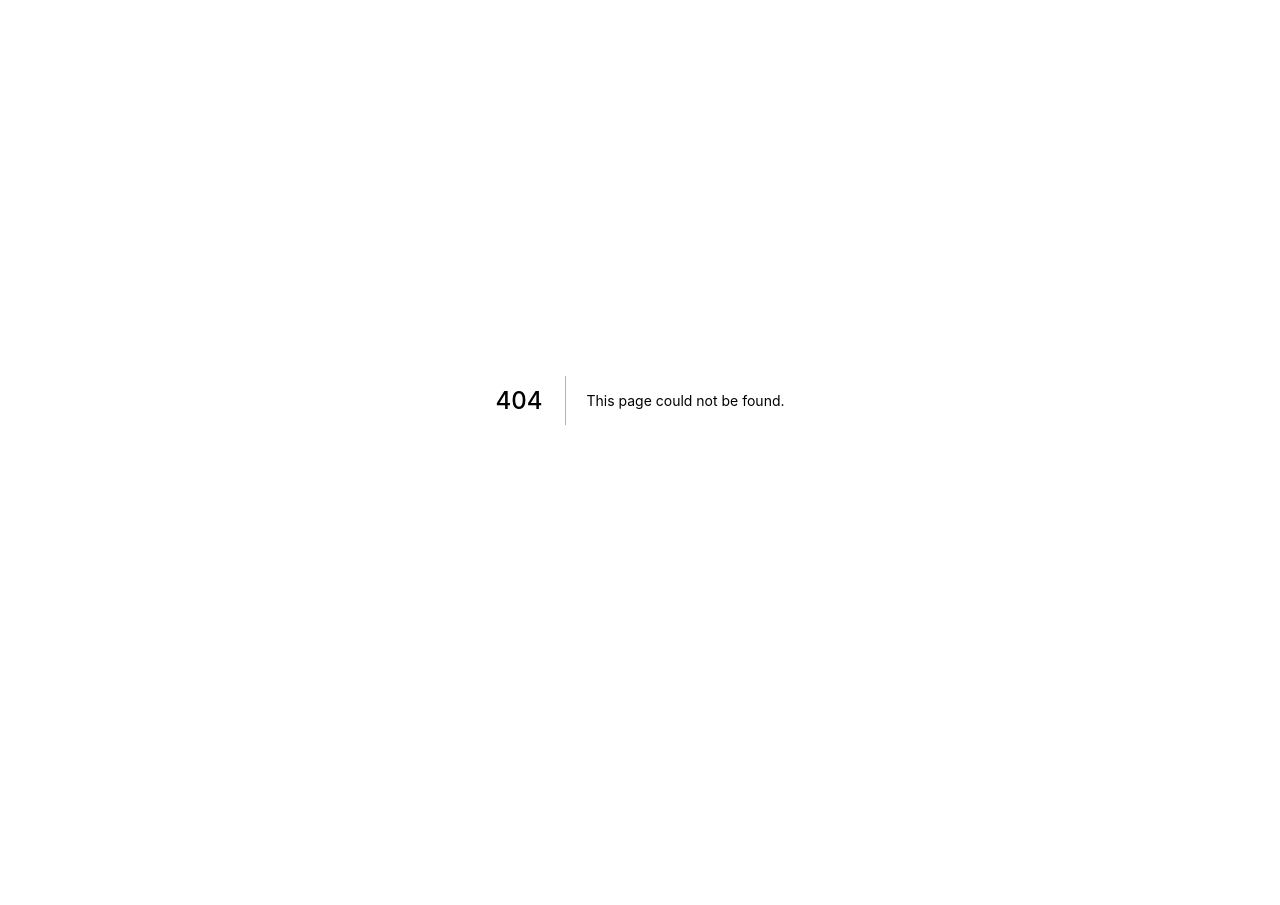
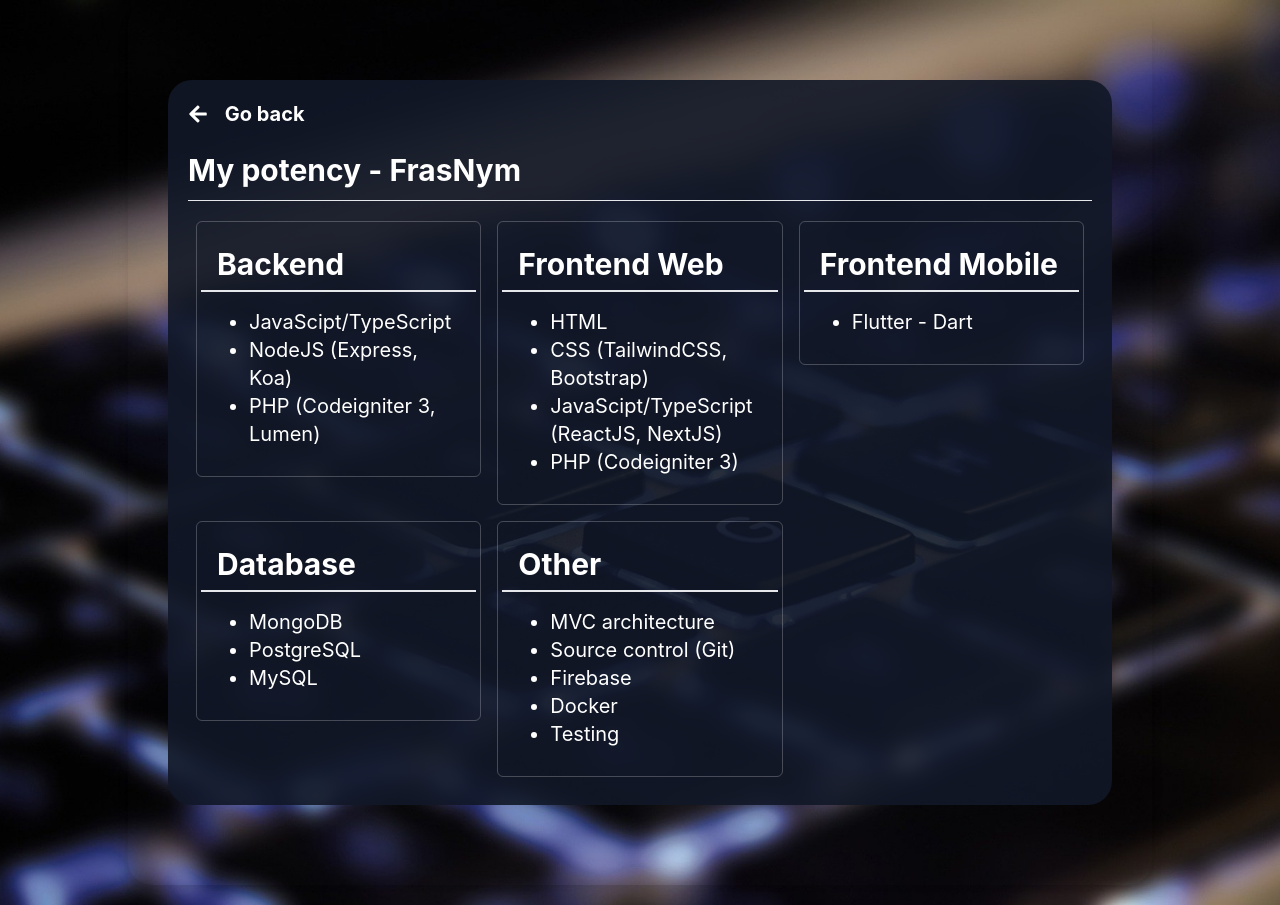
Before and after one commit to frasnym/Portfolio-NextJS, a Next.js app: page /potency in a window 1280 px wide. Before the commit this address had no page. Before the commit the page ends 800 px from the top, so only its background shows below. Built offline with nearby package versions, Linux system fonts and the light colour scheme.

Commit message:
feat(potency): Add Potency page

```diff
--- /dev/null
+++ b/pages/potency.tsx
@@ -0,0 +1,78 @@
+import React from 'react';
+
+import Layout from '../components/layout/Layout';
+import NavBack from '../components/nav-back/NavBack';
+import Card from '../components/ui/card/Card';
+
+export default function potency() {
+	const potency = [
+		{
+			title: 'Backend',
+			items: [
+				'JavaScipt/TypeScript',
+				'NodeJS (Express, Koa)',
+				'PHP (Codeigniter 3, Lumen)',
+			],
+		},
+		{
+			title: 'Frontend Web',
+			items: [
+				'HTML',
+				'CSS (TailwindCSS, Bootstrap)',
+				'JavaScipt/TypeScript (ReactJS, NextJS)',
+				'PHP (Codeigniter 3)',
+			],
+		},
+		{
+			title: 'Frontend Mobile',
+			items: ['Flutter - Dart'],
+		},
+		{
+			title: 'Database',
+			items: ['MongoDB', 'PostgreSQL', 'MySQL'],
+		},
+		{
+			title: 'Other',
+			items: [
+				'MVC architecture',
+				'Source control (Git)',
+				'Firebase',
+				'Docker',
+				'Testing',
+			],
+		},
+	];
+	return (
+		<Layout title="Potency">
+			<article className="text-white bg-gray-900 bg-opacity-90 p-5 rounded-3xl">
+				<NavBack />
+				<article>
+					<header>
+						<h1 className="text-3xl font-bold">
+							My potency - FrasNym
+						</h1>
+						<hr className="my-3" />
+					</header>
+					<div className="flex flex-wrap">
+						{potency.map((pot) => (
+							<div className="p-2 sm:w-full md:w-1/2 lg:w-1/3">
+								<Card key={pot.title} header={pot.title}>
+									<ul className="text-xl mb-3 pl-8">
+										{pot.items.map((item) => (
+											<li
+												key={item}
+												className="list-disc"
+											>
+												{item}
+											</li>
+										))}
+									</ul>
+								</Card>
+							</div>
+						))}
+					</div>
+				</article>
+			</article>
+		</Layout>
+	);
+}
```
